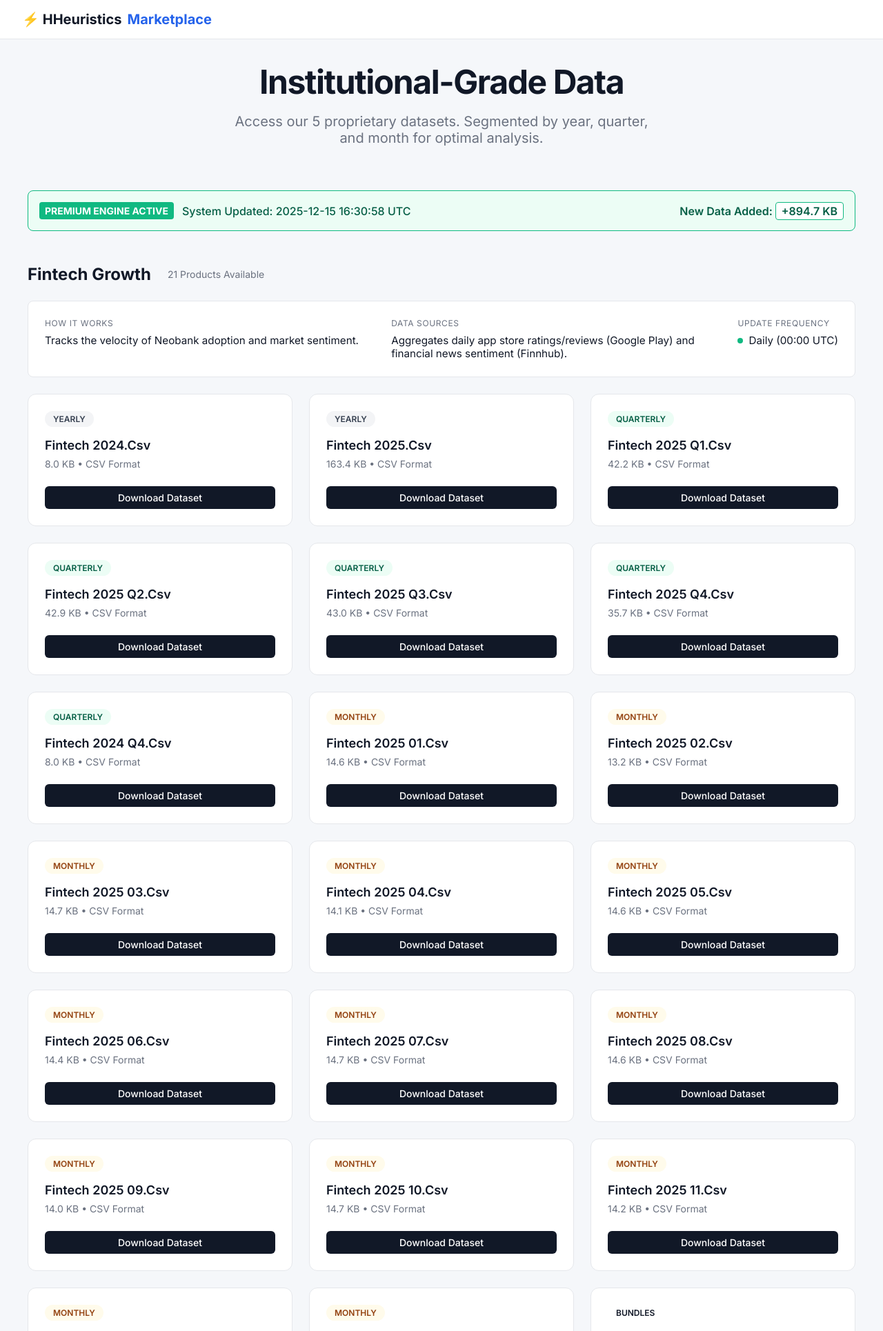
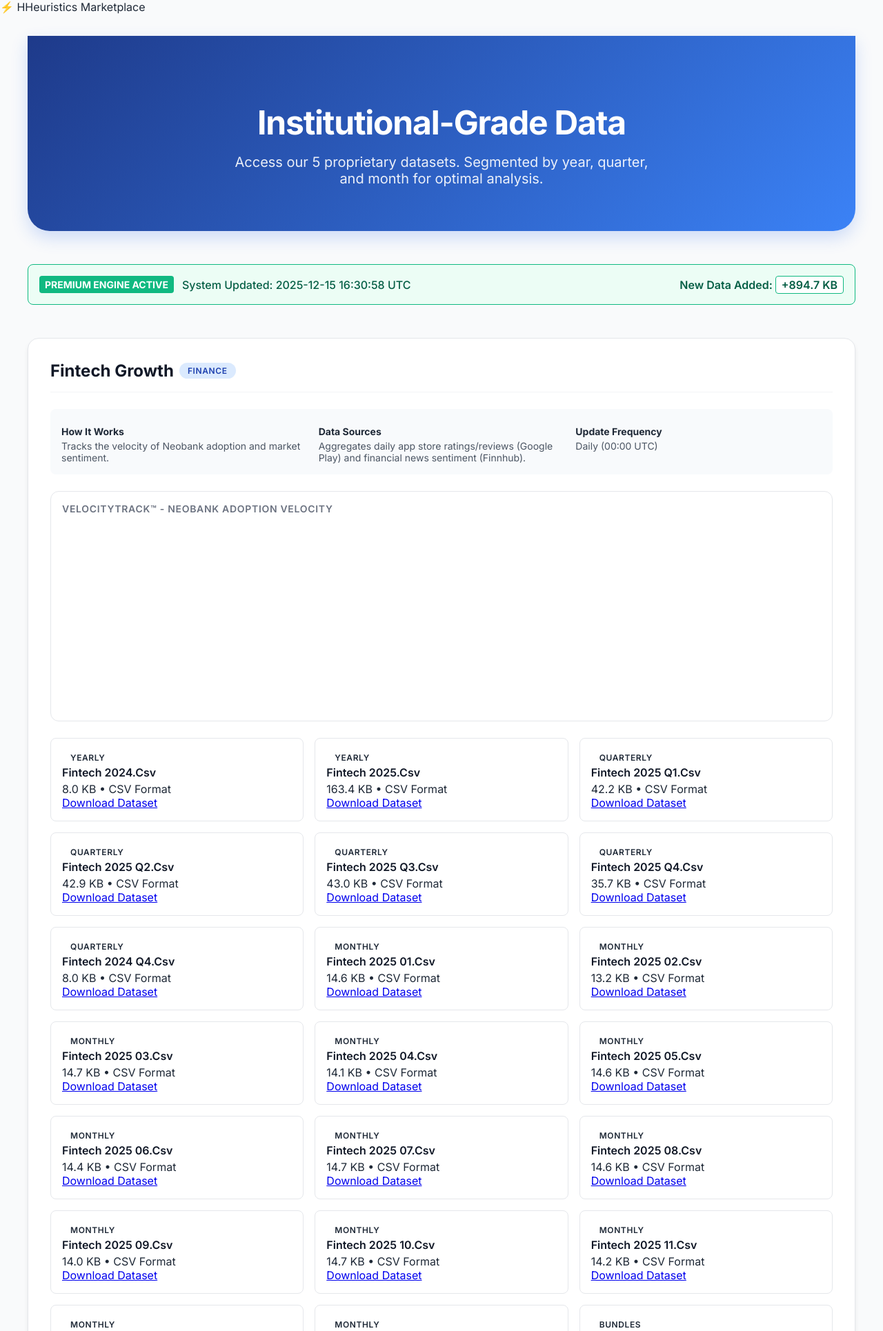
Before and after one commit to Nhughes09/replit, a FastAPI app: page / in a window 1280 px wide. Shown: the top 1930 px of the page at 69% size. Run offline with FastAPI, Linux system fonts and the light colour scheme; a map, chart or similar area stays blank.

Commit message:
Add Advanced Visualizations: VelocityTrack, NeuralFrontier, EcoInsight, ComplyPredict, Resilience

```diff
--- a/templates/index.html
+++ b/templates/index.html
@@ -6,169 +6,237 @@
     <meta name="viewport" content="width=device-width, initial-scale=1.0">
     <title>HHeuristics Data Marketplace</title>
     <link href="https://fonts.googleapis.com/css2?family=Inter:wght@300;400;500;600;700&display=swap" rel="stylesheet">
+    <!-- Advanced Visualization Libraries -->
+    <script src="https://cdn.jsdelivr.net/npm/chart.js"></script>
+    <script src="https://d3js.org/d3.v7.min.js"></script>
+
     <style>
         :root {
-            --bg-color: #F5F7FA;
-            --card-bg: #FFFFFF;
-            --text-primary: #111827;
-            --text-secondary: #6B7280;
-            --accent-color: #2563EB;
-            --border-color: #E5E7EB;
+            --primary: #2563EB;
+            --secondary: #10B981;
+            --dark: #1F2937;
+            --light: #F3F4F6;
         }
 
         body {
             font-family: 'Inter', sans-serif;
-            background-color: var(--bg-color);
-            color: var(--text-primary);
+            background-color: #F9FAFB;
+            color: var(--dark);
             margin: 0;
             padding: 0;
         }
 
-        .navbar {
-            background: var(--card-bg);
-            border-bottom: 1px solid var(--border-color);
-            padding: 1rem 2rem;
-            display: flex;
-            justify-content: space-between;
-            align-items: center;
-        }
-
-        .brand {
-            font-weight: 700;
-            font-size: 1.25rem;
-            display: flex;
-            align-items: center;
-            gap: 0.5rem;
-        }
-
-        .brand span {
-            color: var(--accent-color);
-        }
-
         .container {
             max-width: 1200px;
-            margin: 2rem auto;
-            padding: 0 1.5rem;
+            margin: 0 auto;
+            padding: 2rem;
         }
 
         .hero {
             text-align: center;
-            margin-bottom: 4rem;
+            padding: 4rem 0;
+            background: linear-gradient(135deg, #1E3A8A 0%, #3B82F6 100%);
+            color: white;
+            border-radius: 0 0 2rem 2rem;
+            margin-bottom: 3rem;
+            box-shadow: 0 10px 25px rgba(37, 99, 235, 0.2);
         }
 
         .hero h1 {
             font-size: 3rem;
             font-weight: 800;
             margin-bottom: 1rem;
-            letter-spacing: -0.03em;
+            letter-spacing: -0.025em;
         }
 
         .hero p {
             font-size: 1.25rem;
-            color: var(--text-secondary);
+            opacity: 0.9;
             max-width: 600px;
             margin: 0 auto;
         }
 
         .vertical-section {
-            margin-bottom: 4rem;
+            background: white;
+            border-radius: 1rem;
+            padding: 2rem;
+            margin-bottom: 2rem;
+            box-shadow: 0 4px 6px -1px rgba(0, 0, 0, 0.1);
+            border: 1px solid #E5E7EB;
+            transition: transform 0.2s;
         }
 
-        .vertical-title {
+        .vertical-section:hover {
+            transform: translateY(-2px);
+            box-shadow: 0 10px 15px -3px rgba(0, 0, 0, 0.1);
+        }
+
+        .vertical-header {
+            display: flex;
+            justify-content: space-between;
+            align-items: flex-start;
+            margin-bottom: 1.5rem;
+            border-bottom: 1px solid #F3F4F6;
+            padding-bottom: 1rem;
+        }
+
+        .vertical-title h2 {
             font-size: 1.5rem;
             font-weight: 700;
-            margin-bottom: 1.5rem;
+            color: #111827;
+            margin: 0;
             display: flex;
             align-items: center;
             gap: 0.5rem;
         }
 
-        .product-grid {
-            display: grid;
-            grid-template-columns: repeat(auto-fill, minmax(300px, 1fr));
-            gap: 1.5rem;
+        .badge {
+            font-size: 0.75rem;
+            padding: 0.25rem 0.75rem;
+            border-radius: 9999px;
+            font-weight: 600;
+            text-transform: uppercase;
+            letter-spacing: 0.05em;
         }
 
-        .product-card {
-            background: var(--card-bg);
-            border: 1px solid var(--border-color);
-            border-radius: 12px;
-            padding: 1.5rem;
-            transition: transform 0.2s, box-shadow 0.2s;
-        }
-
-        .product-card:hover {
-            transform: translateY(-2px);
-            box-shadow: 0 10px 15px -3px rgba(0, 0, 0, 0.1);
-        }
-
-        .badge {
-            display: inline-block;
-            padding: 0.25rem 0.75rem;
-            border-radius: 9999px;
-            font-size: 0.75rem;
-            font-weight: 600;
-            text-transform: uppercase;
-            margin-bottom: 1rem;
-        }
-
-        .badge-bundle {
+        .badge-fintech {
             background: #DBEAFE;
             color: #1E40AF;
         }
 
-        .badge-yearly {
-            background: #F3F4F6;
-            color: #374151;
+        .badge-ai {
+            background: #E0E7FF;
+            color: #3730A3;
         }
 
-        .badge-quarterly {
-            background: #ECFDF5;
+        .badge-esg {
+            background: #D1FAE5;
             color: #065F46;
         }
 
-        .badge-monthly {
-            background: #FFFBEB;
+        .badge-reg {
+            background: #FEE2E2;
+            color: #991B1B;
+        }
+
+        .badge-supply {
+            background: #FEF3C7;
             color: #92400E;
+        }
+
+        .truth-section {
+            background: #F8FAFC;
+            border-radius: 0.5rem;
+            padding: 1rem;
+            margin-bottom: 1.5rem;
+            font-size: 0.875rem;
+            color: #4B5563;
+        }
+
+        .truth-grid {
+            display: grid;
+            grid-template-columns: repeat(auto-fit, minmax(200px, 1fr));
+            gap: 1rem;
+            margin-top: 0.5rem;
+        }
+
+        .truth-item strong {
+            display: block;
+            color: #1F2937;
+            margin-bottom: 0.25rem;
+        }
+
+        /* Visualization Container */
+        .viz-container {
+            margin: 1.5rem 0;
+            padding: 1rem;
+            background: #FFFFFF;
+            border: 1px solid #E5E7EB;
+            border-radius: 0.75rem;
+            height: 300px;
+            position: relative;
+        }
+
+        .viz-title {
+            font-size: 0.875rem;
+            font-weight: 600;
+            color: #6B7280;
+            margin-bottom: 0.5rem;
+            text-transform: uppercase;
+            letter-spacing: 0.05em;
+        }
+
+        .product-grid {
+            display: grid;
+            grid-template-columns: repeat(auto-fill, minmax(280px, 1fr));
+            gap: 1rem;
+        }
+
+        .product-card {
+            border: 1px solid #E5E7EB;
+            border-radius: 0.5rem;
+            padding: 1rem;
+            display: flex;
+            flex-direction: column;
+            justify-content: space-between;
+            background: white;
+        }
+
+        .product-card:hover {
+            border-color: var(--primary);
+        }
+
+        .product-header {
+            display: flex;
+            justify-content: space-between;
+            margin-bottom: 0.5rem;
+        }
+
+        .product-type {
+            font-size: 0.75rem;
+            font-weight: 600;
+            color: #6B7280;
+            text-transform: uppercase;
+        }
+
+        .product-size {
+            font-size: 0.75rem;
+            color: #10B981;
+            font-weight: 600;
+            background: #ECFDF5;
+            padding: 0.125rem 0.375rem;
+            border-radius: 0.25rem;
         }
 
         .product-name {
             font-weight: 600;
-            font-size: 1.125rem;
-            margin-bottom: 0.5rem;
+            margin-bottom: 0.25rem;
+            color: #111827;
         }
 
-        .product-meta {
+        .product-desc {
             font-size: 0.875rem;
-            color: var(--text-secondary);
-            margin-bottom: 1.5rem;
+            color: #6B7280;
+            margin-bottom: 1rem;
+            line-height: 1.4;
         }
 
-        .price-row {
-            display: flex;
-            justify-content: space-between;
-            align-items: center;
-            margin-top: auto;
-        }
-
-        .price {
-            font-weight: 700;
-            font-size: 1.25rem;
-        }
-
-        .btn {
-            background: var(--text-primary);
+        .btn-download {
+            display: block;
+            width: 100%;
+            text-align: center;
+            background: var(--primary);
             color: white;
-            padding: 0.5rem 1rem;
-            border-radius: 6px;
+            padding: 0.5rem;
+            border-radius: 0.375rem;
             text-decoration: none;
+            font-weight: 500;
             font-size: 0.875rem;
-            font-weight: 500;
             transition: background 0.2s;
         }
 
-        .btn:hover {
-            background: #000;
+        .btn-download:hover {
+            background: #1D4ED8;
         }
     </style>
 </head>
@@ -206,41 +274,47 @@
         {% for v_name, products in verticals.items() %}
         {% if products %}
         <div class="vertical-section">
-            <div class="vertical-title">
-                {{ v_name }}
-                <span style="font-size: 0.875rem; color: var(--text-secondary); font-weight: 400; margin-left: 1rem;">
-                    {{ products|length }} Products Available
-                </span>
+            <div class="vertical-header">
+                <div class="vertical-title">
+                    <h2>
+                        {{ v_name }}
+                        {% if "Fintech" in v_name %}<span class="badge badge-fintech">Finance</span>{% endif %}
+                        {% if "AI" in v_name %}<span class="badge badge-ai">Tech</span>{% endif %}
+                        {% if "ESG" in v_name %}<span class="badge badge-esg">Sustainability</span>{% endif %}
+                        {% if "Regulatory" in v_name %}<span class="badge badge-reg">Legal</span>{% endif %}
+                        {% if "Supply" in v_name %}<span class="badge badge-supply">Logistics</span>{% endif %}
+                    </h2>
+                </div>
             </div>
 
-            <!-- The Truth Section -->
-            <div
-                style="background: white; border: 1px solid var(--border-color); border-radius: 8px; padding: 1.5rem; margin-bottom: 1.5rem; display: flex; gap: 2rem; flex-wrap: wrap;">
-                <div style="flex: 1; min-width: 250px;">
-                    <div
-                        style="font-size: 0.75rem; color: var(--text-secondary); text-transform: uppercase; letter-spacing: 0.05em; margin-bottom: 0.5rem;">
-                        How It Works</div>
-                    <div style="font-size: 0.95rem; color: var(--text-primary);">{{ vertical_info[v_name].description }}
+            <!-- Truth Section -->
+            <div class="truth-section">
+                <div class="truth-grid">
+                    <div class="truth-item">
+                        <strong>How It Works</strong>
+                        {{ vertical_info[v_name].description }}
                     </div>
-                </div>
-                <div style="flex: 1; min-width: 250px;">
-                    <div
-                        style="font-size: 0.75rem; color: var(--text-secondary); text-transform: uppercase; letter-spacing: 0.05em; margin-bottom: 0.5rem;">
-                        Data Sources</div>
-                    <div style="font-size: 0.95rem; color: var(--text-primary);">{{ vertical_info[v_name].methodology }}
+                    <div class="truth-item">
+                        <strong>Data Sources</strong>
+                        {{ vertical_info[v_name].methodology }}
                     </div>
-                </div>
-                <div style="flex: 0 0 auto;">
-                    <div
-                        style="font-size: 0.75rem; color: var(--text-secondary); text-transform: uppercase; letter-spacing: 0.05em; margin-bottom: 0.5rem;">
-                        Update Frequency</div>
-                    <div
-                        style="font-size: 0.95rem; color: var(--text-primary); display: flex; align-items: center; gap: 0.5rem;">
-                        <span
-                            style="display: inline-block; width: 8px; height: 8px; background: #10B981; border-radius: 50%;"></span>
+                    <div class="truth-item">
+                        <strong>Update Frequency</strong>
                         {{ vertical_info[v_name].frequency }}
                     </div>
                 </div>
+            </div>
+
+            <!-- Advanced Visualization Container -->
+            <div class="viz-container">
+                <div class="viz-title">
+                    {% if "Fintech" in v_name %}VelocityTrack™ - Neobank Adoption Velocity{% endif %}
+                    {% if "AI" in v_name %}NeuralFrontier™ - Talent Migration Network{% endif %}
+                    {% if "ESG" in v_name %}EcoInsight™ - Greenwashing Radar{% endif %}
+                    {% if "Regulatory" in v_name %}ComplyPredict™ - Enforcement Risk Heatmap{% endif %}
+                    {% if "Supply" in v_name %}Resilience™ - Supply Chain Disruption Gauge{% endif %}
+                </div>
+                <canvas id="chart-{{ v_name | replace(' ', '-') | lower }}"></canvas>
             </div>
 
             <div class="product-grid">
```
